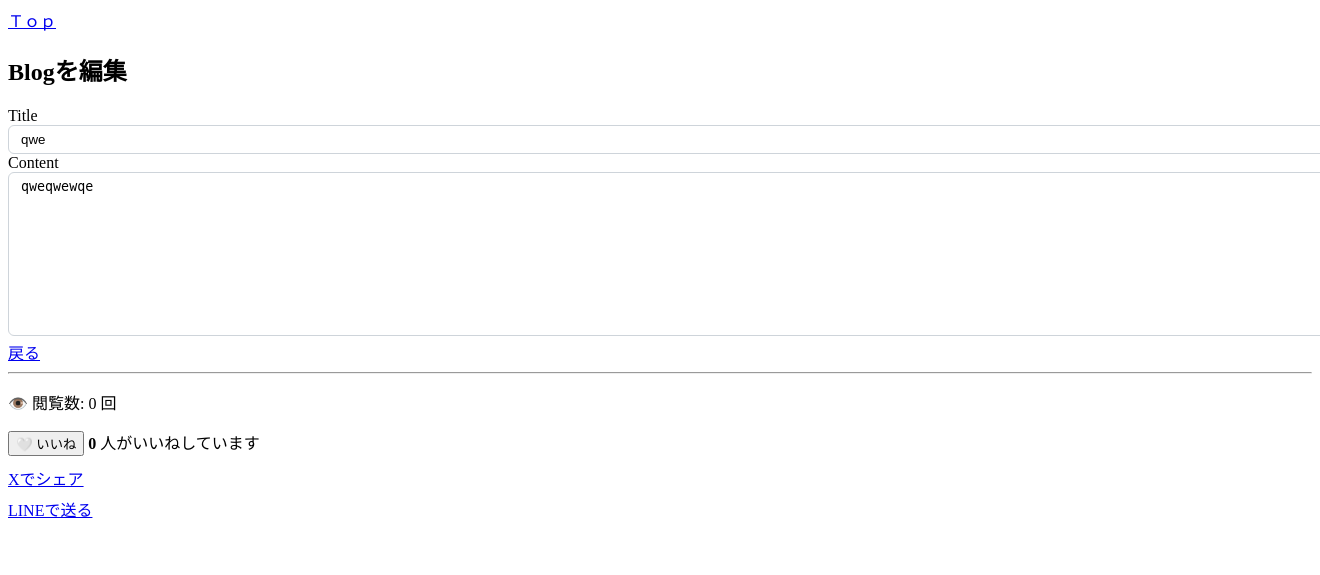
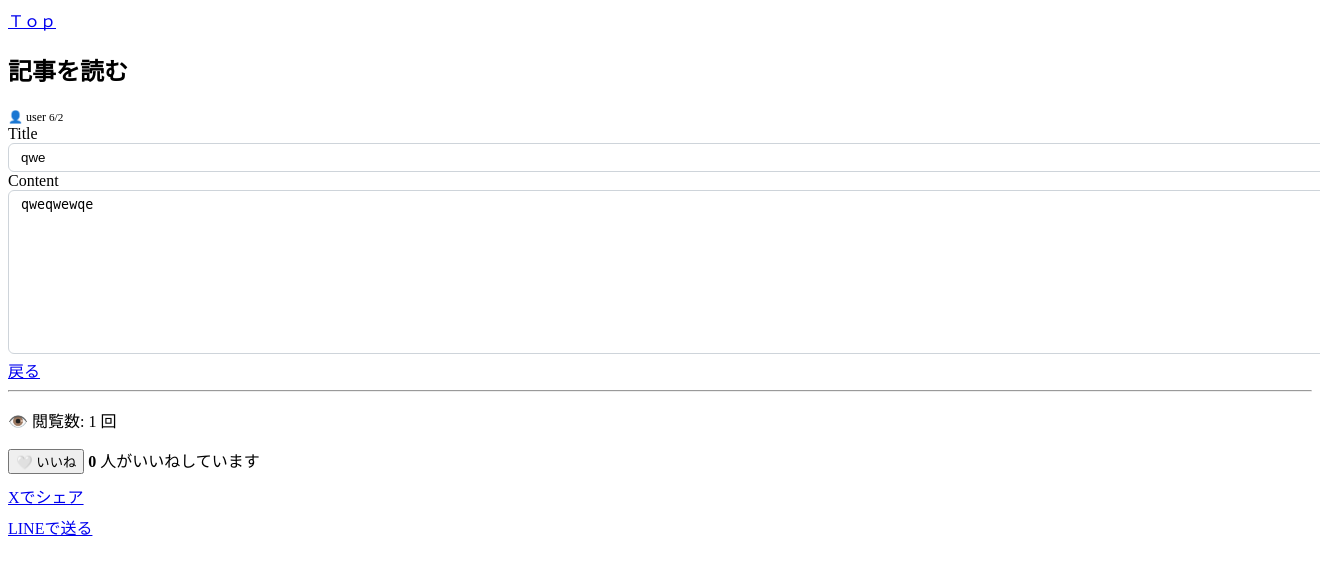
Before and after one commit to nnjrg248-debug/BLOGapp_Anywhere, a Django app: page /edit/4 in a window 1320 px wide; the page is wider, and only the part inside the window is pictured. Shown: the top 575 px of that part. Run offline with Django 5.2, Linux system fonts and the light colour scheme; data comes from the database, SQL or seed files in the repository; both versions use the stored data as it was after the commit; data that the repository does not hold is empty.

Commit message:
F5連打防ぐ

```diff
--- a/Suggestion/templates/edit/base.html
+++ b/Suggestion/templates/edit/base.html
@@ -56,11 +56,7 @@
             <a href="{% url 'post_list'%}">ログアウト画面へ</a>
         </div>
         -->
-        {% if user.is_authenticated and request.resolver_match.url_name != 'account_delete' %}
-        <a href="{% url 'account_delete' %}" class="text-red-500 hover:underline">
-            退会手続きはこちら
-        </a>
-        {% endif %}
+
     </nav>
 </body>
 </html>
--- a/Suggestion/templates/edit/memo_form.html
+++ b/Suggestion/templates/edit/memo_form.html
@@ -4,7 +4,27 @@
 <div class="card shadow">
     <div class="card-body">
 
-        <h2>{% if form.instance.pk %}Blogを編集{% else %}新規作成{% endif %}</h2>
+        {% if form.instance.pk %}
+                {%  if user.is_authenticated and request.user == memo.author  %}
+                    <h2>Blogを編集</h2>
+                {% else %}
+                    <!-- 💡 横一列に並べるための外枠（親要素）を追加 -->
+                    <div class="d-flex align-items-center gap-2 mb-2">
+                        <h2 class="mb-0">記事を読む</h2>
+
+                        <span class="text-secondary" style="font-size: 0.75rem;">
+                            👤 {{ memo.author.username }}
+                        </span>
+
+                        <span class="badge bg-secondary" style="font-size: 0.7rem;">
+                            {{ memo.created_at|date:"n/j" }}
+                        </span>
+                    </div>
+                {% endif %}
+            {% else %}
+                <h2>新規作成</h2>
+            {% endif %}
+
 <!--↑form.instance.pkについて
     一番下に記載
  -->
@@ -22,7 +42,7 @@
                     <div class="form-control-wrapper">
                         {{ field }}
                     </div>
-                    {% if user.is_authenticated %}
+                    {%  if user.is_authenticated and request.user == memo.author  %}
                         {#--ここからAIボタン追加 フィールドが本文（textやcontent）の場合だけ表示--#}
                         {% if field.name == 'text' or field.name == 'content' %}
                             <button type="button" id="ai-btn" class="btn btn-outline-primary btn-sm mt-2">
@@ -38,7 +58,7 @@
             {# ========================================== #}
             {# ボタンエリアの切り替え                      #}
             {# ========================================== #}
-            {% if user.is_authenticated %}
+            {%   if user.is_authenticated and request.user == memo.author   %}
                 {# ログイン時：保存して送信できる #}
                 <button type="submit" class="btn btn-success">保存する</button>
                 <a href="{% url 'memo_list' %}" class="btn btn-secondary">キャンセル</a>
@@ -49,9 +69,9 @@
         </form> {# 常にここでフォームを閉じます #}
 
         {# ========================================== #}
-        {# 非ログイン時のみ表示する統計情報・SNSエリア  #}
+        {# 本人以外時のみ表示する統計情報・SNSエリア  #}
         {# ========================================== #}
-        {% if not user.is_authenticated %}
+        {% if request.user != memo.author %}
             <hr>
 
             <p class="text-muted">👁️ 閲覧数: {{ memo.views_count|default:0 }} 回</p>
--- a/Suggestion/views.py
+++ b/Suggestion/views.py
@@ -170,16 +170,22 @@ def memo_create(request):
             form=MemoForm() # 空のフォームを用意
     return render(request,'edit/memo_form.html',{'form':form})
 #@login_required # これ追加で未ログイン時ここに飛ばされない
-def memo_edit(request,pk):
-     #pk(ID)に一致するメモを取得、なければ404エラーを出す
-     #memo= get_object_or_404(Memo, pk=pk, author=request.user)
-    memo= get_object_or_404(Memo, pk=pk)
-         # ログインしていない、または投稿者本人ではない場合
+def memo_edit(request, pk):
+    # pk(ID)に一致するメモを取得、なければ404エラーを出す
+    memo = get_object_or_404(Memo, pk=pk)
+
+    # ログインしていない、または投稿者本人ではない場合
     if not request.user.is_authenticated or memo.author != request.user:
-         # 💡 【閲覧数のカウント】非ログインユーザーのときだけ閲覧数を1増やす
+
+        # 💡 【修正：閲覧数のカウント（F5連打防止）】
+        # 非ログインユーザーのときだけ、かつ、まだこのページを今回のブラウザセッションで見ていない場合
         if not request.user.is_authenticated:
-            memo.views_count += 1
-            memo.save()
+            session_key = f'viewed_memo_{pk}'
+            if not request.session.get(session_key, False):
+                memo.views_count = (memo.views_count or 0) + 1
+                memo.save()
+                request.session[session_key] = True # 「もう見た」という目印をブラウザに保存
+
 
         form = MemoForm(instance=memo)
 
@@ -189,7 +195,7 @@ def memo_edit(request,pk):
             # もしセレクトボックスやチェックボックスもある場合は、下の一行に変えてください
             # field.widget.attrs['disabled'] = True
 
-        return render(request, 'edit/memo_form.html', {'form': form})
+        return render(request, 'edit/memo_form.html', {'form': form, 'memo': memo})
 
     if request.method=="POST":
         #既存のデータ(instance=memo)をベースに入力内容(request.POST)を反映
@@ -258,23 +264,45 @@ def ai_generate(request):
             print(f"エラーが発生しました: {e}")
             return JsonResponse({'error': str(e)}, status=500)
 
+from django.http import JsonResponse
+from django.shortcuts import get_object_or_404
 
-def like_post(request, pk):
-    if request.method == "POST" and request.user.is_authenticated:
-        post = get_object_or_404(Memo, pk=pk)
+def like_post(request, post_id):
+    if request.method == 'POST':
+        memo = get_object_or_404(Memo, id=post_id)
 
-        if post.likes.filter(id=request.user.id).exists():
-            post.likes.remove(request.user) # すでにいいねしてたら解除
-            liked = False
+        if request.user == memo.author:
+            return JsonResponse({'error': '自分の記事にはいいねできません'})
+
+        # 1. ログインしている場合
+        if request.user.is_authenticated:
+            if request.user in memo.likes.all():
+                memo.likes.remove(request.user)
+                liked = False
+            else:
+                memo.likes.add(request.user)
+                liked = True
+
+        # 2. ログインしていない場合（セッションで簡易管理）
         else:
-            post.likes.add(request.user)    # いいね追加
-            liked = True
+            session_key = f'anonymous_liked_{post_id}'
+            if request.session.get(session_key, False):
+                # セッション上のいいねを取り消す
+                # ※非ログイン時のトータルカウント減少処理をここに挟む
+                request.session[session_key] = False
+                liked = False
+            else:
+                request.session[session_key] = True
+                liked = True
+
+        # 最新の合計数を計算して返す
+        # (非ログインのカウントも考慮したカウント用フィールドがモデルに必要になります)
+        total_likes = memo.likes.count() # 必要に応じて調整
 
         return JsonResponse({
             'liked': liked,
-            'total_likes': post.total_likes()
+            'total_likes': total_likes
         })
-    return JsonResponse({'error': 'ログインが必要です'}, status=400)
 
 def test_email_view(request):
     send_mail(
```
Also changed, not shown: Suggestion/templates/edit/memo_list.html (+10 -4 lines), db.sqlite3.
